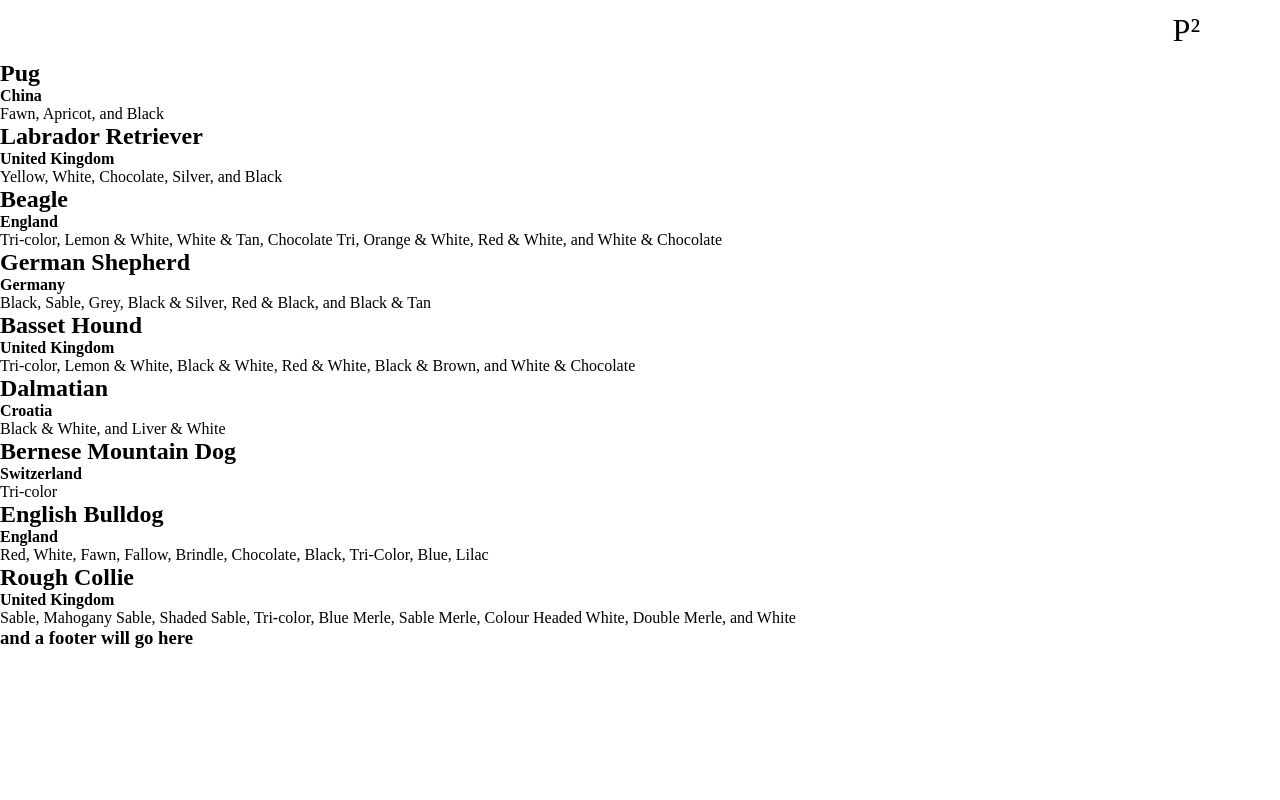
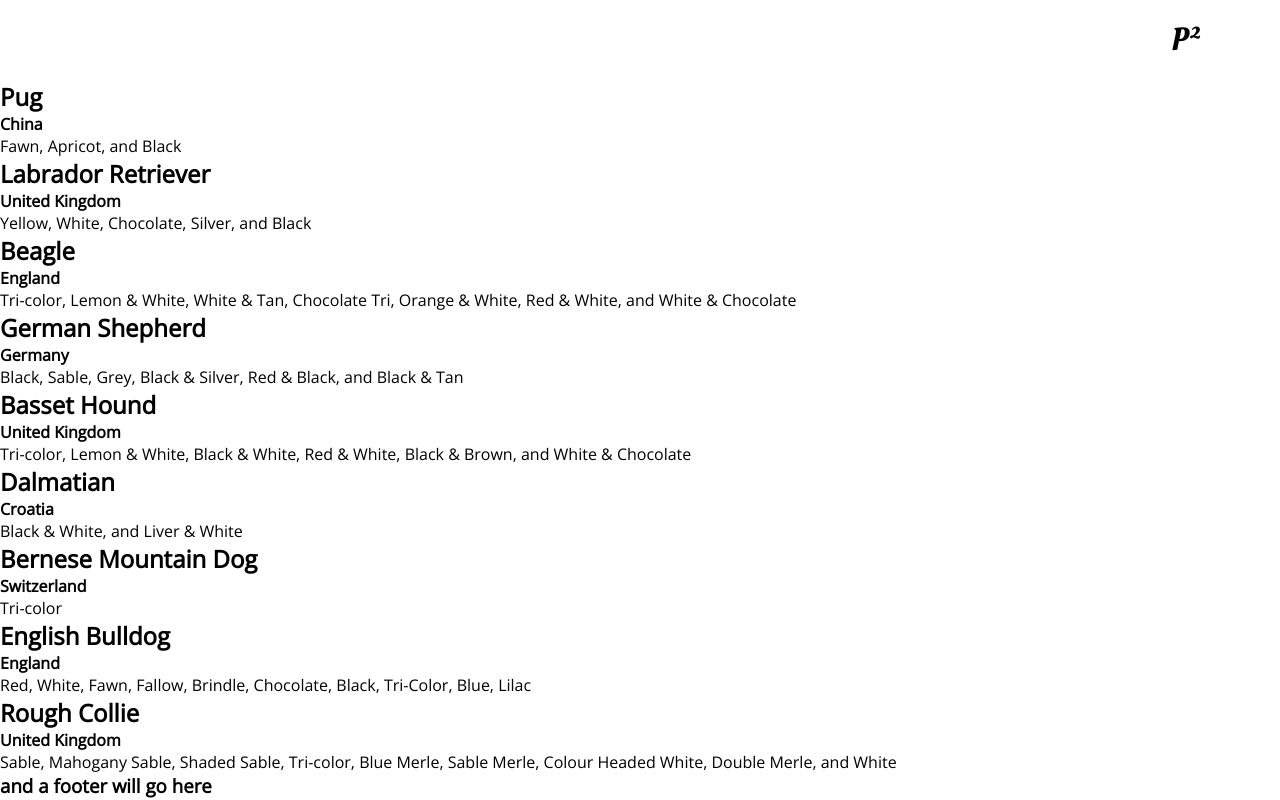
Before and after one commit to jos3ph-m/Puppy-Paradise, a React (Create React App) app: page / in a window 1280 px wide. Built offline with nearby package versions, Linux system fonts and the light colour scheme.

Commit message:
Working on top Nav - 6

```diff
--- a/public/index.html
+++ b/public/index.html
@@ -8,6 +8,11 @@
     <meta
       name="description"
       content="Web site created using create-react-app"
+    />
+    <link rel="preconnect" href="https://fonts.gstatic.com" />
+    <link
+      href="https://fonts.googleapis.com/css2?family=Montserrat&family=Oleo+Script&family=Open+Sans&display=swap"
+      rel="stylesheet"
     />
     <link rel="apple-touch-icon" href="%PUBLIC_URL%/logo192.png" />
     <!--
--- a/src/App.css
+++ b/src/App.css
@@ -2,4 +2,5 @@
   box-sizing: border-box;
   margin: 0;
   padding: 0;
+  font-family: 'Open Sans', sans-serif;
 }
--- a/src/components/Nav.js
+++ b/src/components/Nav.js
@@ -2,7 +2,7 @@
 import styled from 'styled-components';
 
 const NavBar = styled.div`
-  height: 60px;
+  height: 80px;
   display: flex;
   justify-content: flex-end;
   align-items: center;
@@ -12,6 +12,7 @@
   font-size: 2rem;
   color: black;
   margin-right: 5rem;
+  font-family: 'Oleo Script', cursive;
 `;
 
 const Nav = () => {
```
